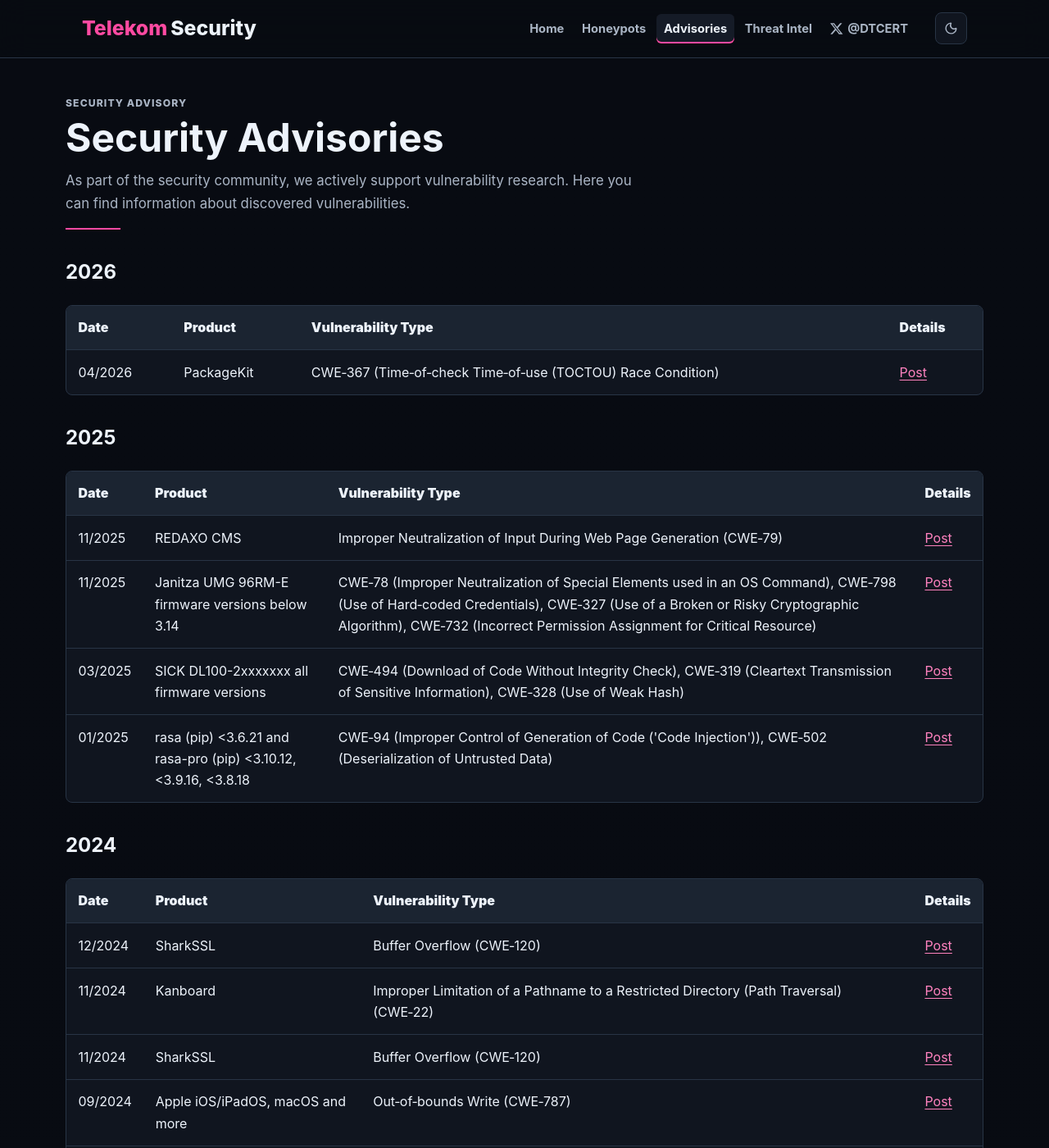
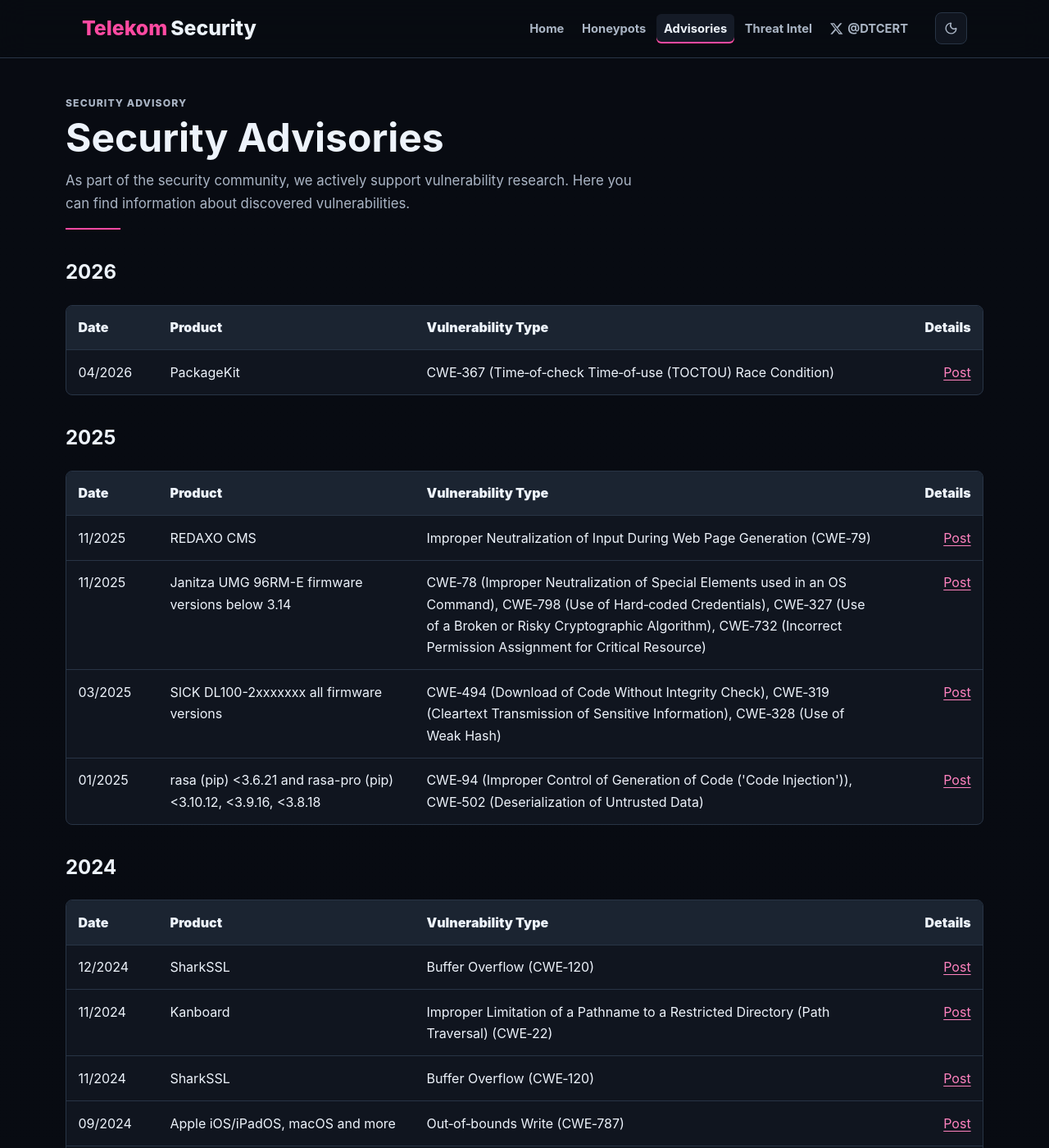
Before and after one commit to telekom-security/telekom-security.github.io, a Jekyll site: the page built from advisories.html, in a window 1280 px wide and 1400 px high. Shown: the whole window at 82% size. Built offline with Jekyll 4.4.1, drawn with Linux system fonts in a browser that asks for light colours.

Commit message:
Refactor Gemfile and update custom styles for advisory tables

```diff
--- a/Gemfile
+++ b/Gemfile
@@ -11,4 +11,4 @@
 gem "webrick", "~> 1.8"
 gem "bundler-audit", "~> 0.9"
 
-gem "tzinfo-data", platforms: [:windows, :jruby]
+gem "tzinfo-data", platforms: [:mingw, :mswin, :x64_mingw, :jruby]
--- a/_sass/custom.scss
+++ b/_sass/custom.scss
@@ -41,7 +41,6 @@
   --font-mono: "SFMono-Regular", Consolas, "Liberation Mono", monospace;
   --content-width: 1120px;
   --reading-width: 780px;
-  --article-text-width: 900px;
   --radius: 8px;
 }
 
@@ -710,7 +709,7 @@
 
 .article-shell .post-header,
 .article-shell .content {
-  max-width: var(--article-text-width);
+  max-width: var(--content-width);
   margin-left: auto;
   margin-right: auto;
 }
@@ -726,7 +725,7 @@
 }
 
 .article-shell .post-header h1 {
-  max-width: 30ch;
+  max-width: 100%;
 }
 
 .post-tags {
@@ -760,7 +759,7 @@
 }
 
 .article-shell .article-image {
-  max-width: var(--article-text-width);
+  max-width: var(--content-width);
   margin-left: auto;
   margin-right: auto;
 }
@@ -1015,7 +1014,20 @@
 .advisory-table {
   width: 100%;
   min-width: 760px;
+  table-layout: fixed;
   border-collapse: collapse;
+}
+
+.advisory-table__date {
+  width: 7rem;
+}
+
+.advisory-table__product {
+  width: 28%;
+}
+
+.advisory-table__details {
+  width: 7rem;
 }
 
 .advisory-table th,
@@ -1030,6 +1042,18 @@
   background: var(--surface-3);
   color: var(--text);
   font-weight: 900;
+}
+
+.advisory-table th:first-child,
+.advisory-table td:first-child,
+.advisory-table th:last-child,
+.advisory-table td:last-child {
+  white-space: nowrap;
+}
+
+.advisory-table th:last-child,
+.advisory-table td:last-child {
+  text-align: right;
 }
 
 .advisory-table tr:last-child td {
--- a/advisories.html
+++ b/advisories.html
@@ -27,6 +27,12 @@
       <h2>{{ currentyear }}</h2>
       <div class="table-scroll">
         <table class="advisory-table">
+          <colgroup>
+            <col class="advisory-table__date">
+            <col class="advisory-table__product">
+            <col class="advisory-table__type">
+            <col class="advisory-table__details">
+          </colgroup>
           <thead>
             <tr>
               <th>Date</th>
```
